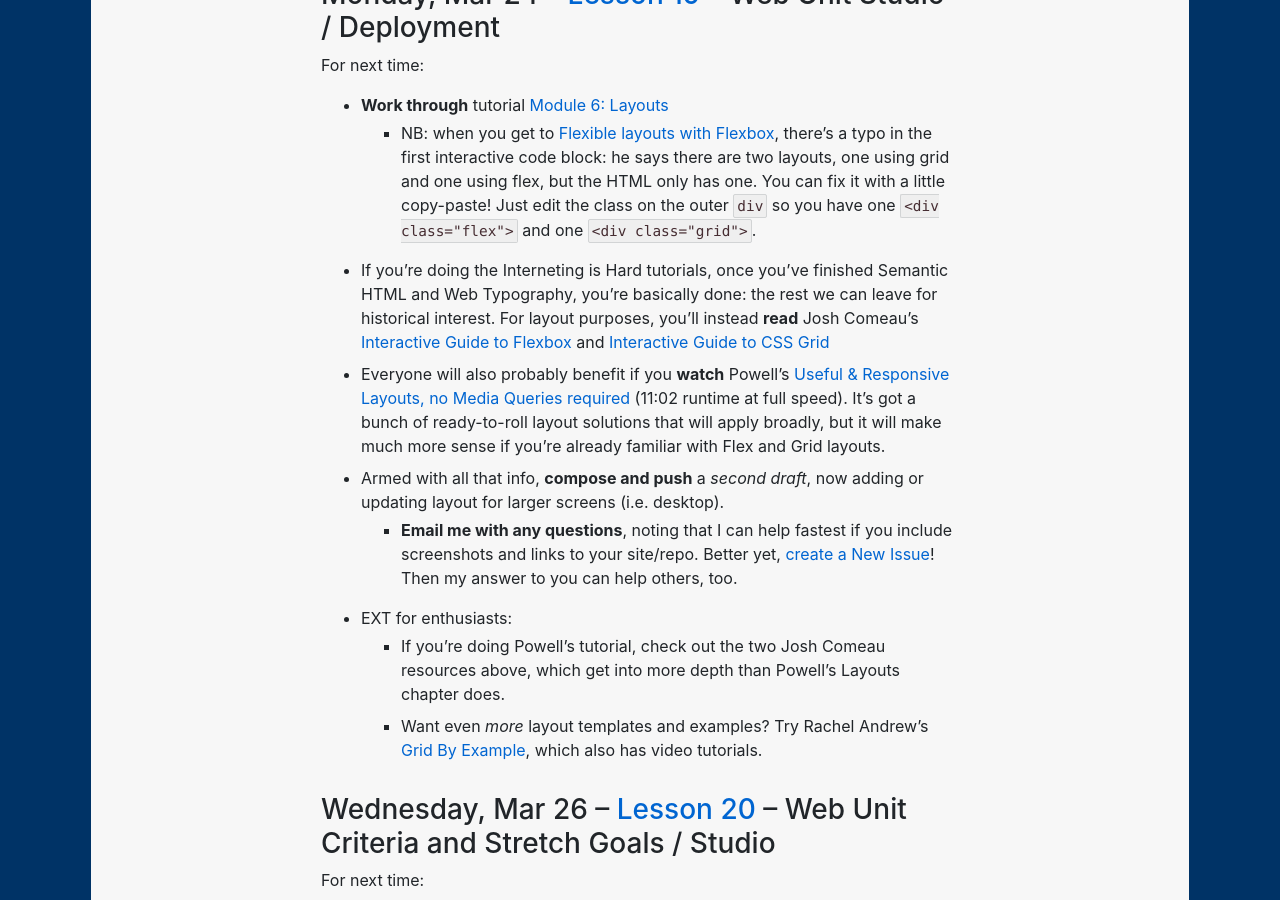
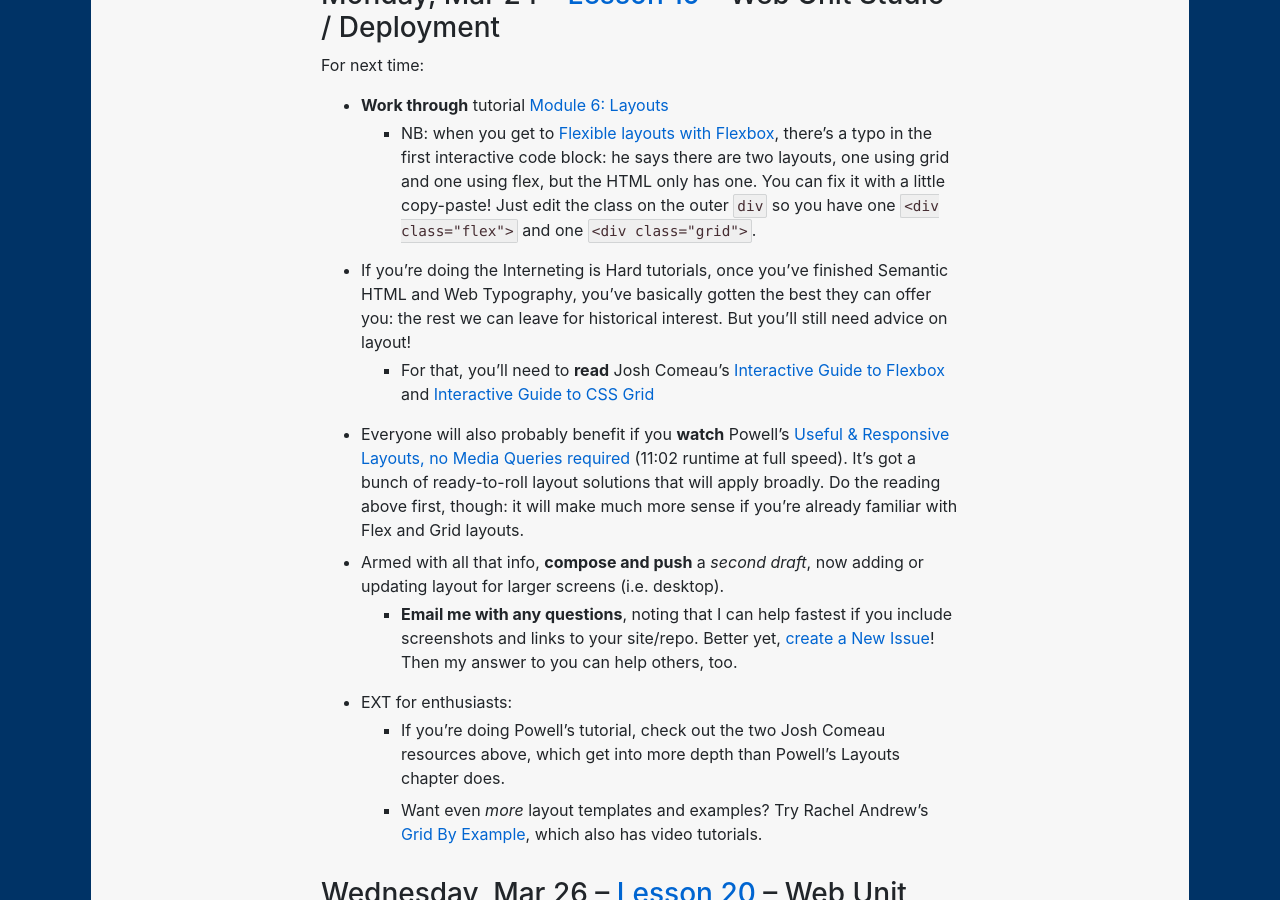
Before and after one commit to benmiller314/cdm2025spring, a Jekyll site: the page built from schedule.md, in a window 1280 px wide and 900 px high, scrolled down 10603 px. Built offline with Jekyll 4.4.1, drawn with Linux system fonts in a browser that asks for light colours; our own code applies the rules of GitHub Pages for plain Markdown files.

Commit message:
minor tweak to wording on HW after lesson 19

```diff
--- a/schedule.md
+++ b/schedule.md
@@ -332,8 +332,9 @@ For next time:
 
 * **Work through** tutorial [Module 6: Layouts](https://learn.kevinpowell.co/course/html-css-for-absolute-beginners/6-layouts/1-creating-layouts-with-css)
     - NB: when you get to [Flexible layouts with Flexbox](https://learn.kevinpowell.co/course/html-css-for-absolute-beginners/6-layouts/5-flexible-layouts-with-flexbox), there's a typo in the first interactive code block: he says there are two layouts, one using grid and one using flex, but the HTML only has one. You can fix it with a little copy-paste! Just edit the class on the outer `div` so you have one `<div class="flex">` and one `<div class="grid">`.
-* If you're doing the Interneting is Hard tutorials, once you've finished Semantic HTML and Web Typography, you're basically done: the rest we can leave for historical interest. For layout purposes, you'll instead **read** Josh Comeau's [Interactive Guide to Flexbox](https://www.joshwcomeau.com/css/interactive-guide-to-flexbox/) and [Interactive Guide to CSS Grid](https://www.joshwcomeau.com/css/interactive-guide-to-grid/)
-* Everyone will also probably benefit if you **watch** Powell's [Useful & Responsive Layouts, no Media Queries required](https://www.youtube.com/watch?v=p3_xN2Zp1TY) (11:02 runtime at full speed). It's got a bunch of ready-to-roll layout solutions that will apply broadly, but it will make much more sense if you're already familiar with Flex and Grid layouts.
+* If you're doing the Interneting is Hard tutorials, once you've finished Semantic HTML and Web Typography, you've basically gotten the best they can offer you: the rest we can leave for historical interest. But you'll still need advice on layout!
+    - For that, you'll need to **read** Josh Comeau's [Interactive Guide to Flexbox](https://www.joshwcomeau.com/css/interactive-guide-to-flexbox/) and [Interactive Guide to CSS Grid](https://www.joshwcomeau.com/css/interactive-guide-to-grid/)
+* Everyone will also probably benefit if you **watch** Powell's [Useful & Responsive Layouts, no Media Queries required](https://www.youtube.com/watch?v=p3_xN2Zp1TY) (11:02 runtime at full speed). It's got a bunch of ready-to-roll layout solutions that will apply broadly. Do the reading above first, though: it will make much more sense if you're already familiar with Flex and Grid layouts.
 * Armed with all that info, **compose and push** a _second draft_, now adding or updating layout for larger screens (i.e. desktop).
     - **Email me with any questions**, noting that I can help fastest if you include screenshots and links to your site/repo. Better yet, [create a New Issue]({{site.github.issues_url}}/new/choose)! Then my answer to you can help others, too.
 
```
